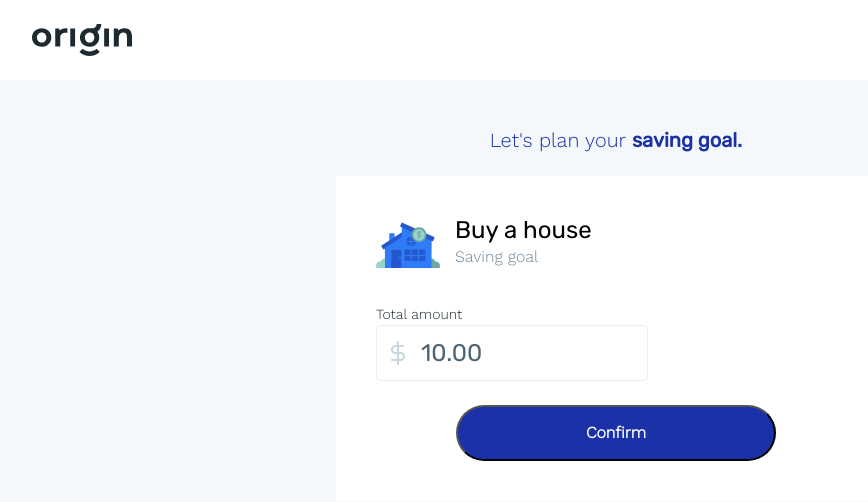
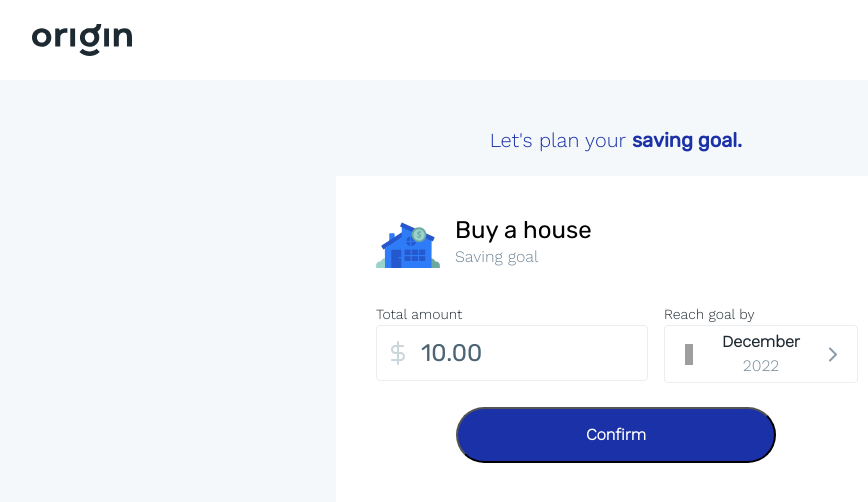
Before and after one commit to ArtemAnikin/ArtemAnikin.github.io, a React (Create React App) app: page / in a window 1280 px wide. Shown: the top 502 px of the page, without its empty margins (24-892 px from the left). Built offline with nearby package versions, Linux system fonts and the light colour scheme.

Commit message:
add ReachDate

```diff
--- /dev/null
+++ b/src/components/ui/ReachDate/ReachDate.module.scss
@@ -0,0 +1,78 @@
+.title{
+  font-family: 'Work Sans', sans-serif;
+  font-style: normal;
+  font-weight: 400;
+  font-size: 14px;
+  line-height: 150%;
+  color: #1E2A32;
+
+  text-align: start;
+  margin: 0;
+
+}
+.wrapper{
+  width: 192px;
+  background: #FFFFFF;
+  border: 1px solid #E9EEF2;
+  border-radius: 4px;
+  display: flex;
+  flex-direction: column;
+  text-decoration: none;
+  height: 56px;
+  align-items: center;
+  position: relative;
+
+  & .date{
+    height: 100%;
+    display: flex;
+    width: 100%;
+    flex-direction: column;
+    align-items: center;
+    justify-content: center;
+    padding: 0 20px;
+
+
+    & .month, .year{
+      font-family: 'Work Sans', sans-serif;
+      font-style: normal;
+      font-weight: 600;
+      font-size: 16px;
+      line-height: 150%;
+      text-align: center;
+      color: #1E2A32;
+    }
+
+    & .year{
+      font-weight: 400;
+      color: #708797;
+
+    }
+  }
+
+  & .dateArrowLeft, .dateArrowRight{
+    content: url("../../../assets/arrow.svg");
+    position: absolute;
+    top: calc((56px - 21px) /2);
+    right: 20px;
+    width: 8px;
+    height: 21px;
+
+    &:hover{
+      cursor: pointer;
+    }
+  }
+
+  & .dateArrowLeft{
+    content: url("../../../assets/arrow-left.svg");
+    left: 20px;
+  }
+}
+
+@media screen and (max-width: 450px){
+  .wrapper{
+    width: 100%!important;
+  }
+  .month, .year {
+    font-size: 14px !important;
+  }
+}
--- /dev/null
+++ b/src/components/ui/ReachDate/ReachDate.tsx
@@ -0,0 +1,54 @@
+import React, { FC, useState } from 'react'
+
+import { getCurrentDate } from 'helpers/getCurrentDate'
+import { monthFormatter } from 'helpers/monthFormatter'
+
+import styles from './ReachDate.module.scss'
+
+export interface IReachDateProps
+	extends React.InputHTMLAttributes<HTMLInputElement> {
+	changeNumberOfMonth: (month: number) => void
+}
+
+const ReachDate: FC<IReachDateProps> = ({ changeNumberOfMonth }) => {
+	const { currentYear, currentMonth } = getCurrentDate()
+
+	const [month, setMonth] = useState(currentMonth)
+	const [year, setYear] = useState(currentYear)
+
+	const handleMonthInc = () => {
+		changeMonth(12, 1)
+	}
+
+	const handleMonthDec = () => {
+		if (currentYear !== year || currentMonth !== month) {
+			changeMonth(1, -1)
+		}
+	}
+
+	const changeMonth = (condition: number, value: number) => {
+		if (month === condition) {
+			setYear(year + value)
+			setMonth(condition === 12 ? 1 : 12)
+		} else {
+			setMonth(month + value)
+		}
+		changeNumberOfMonth(value)
+	}
+
+	return (
+		<>
+			<div className={styles.title}>Reach goal by</div>
+			<div className={styles.wrapper}>
+				<div className={styles.date} data-testid='Reach-date'>
+					<div className={styles.dateArrowLeft} onClick={handleMonthDec}></div>
+					<div className={styles.month}>{monthFormatter(month)}</div>
+					<div className={styles.year}>{year}</div>
+					<div className={styles.dateArrowRight} onClick={handleMonthInc}></div>
+				</div>
+			</div>
+		</>
+	)
+}
+
+export default ReachDate
--- /dev/null
+++ b/src/helpers/getCurrentDate.ts
@@ -0,0 +1,10 @@
+export const getCurrentDate = () => {
+	const today = new Date()
+	const currentMonth = today.getMonth() + 1 //January is 0!
+	const currentYear = today.getFullYear()
+
+	return {
+		currentMonth,
+		currentYear
+	}
+}
--- /dev/null
+++ b/src/helpers/monthFormatter.ts
@@ -0,0 +1,7 @@
+import moment from 'moment'
+
+export const monthFormatter = (month: number): string => {
+	month = month === 0 ? 12 : month
+	const d = new Date(`${month}`)
+	return moment(d).format('MMMM')
+}
--- a/src/widgets/originFinancial/OriginFinancial.widget.tsx
+++ b/src/widgets/originFinancial/OriginFinancial.widget.tsx
@@ -2,6 +2,7 @@ import { FC, useState } from 'react'
 
 import Amount from 'components/ui/Amount/Amount'
 import Button from 'components/ui/Button/Button'
+import ReachDate from 'components/ui/ReachDate/ReachDate'
 
 import houseImg from 'assets/icons/buy-a-house.svg'
 
@@ -9,6 +10,11 @@ import styles from './OriginFinancial.module.scss'
 
 const OriginFinancialWidget: FC = () => {
 	const [currentPrice, setCurrentPrice] = useState(10)
+	const [month, setMonth] = useState(0)
+
+	const changeNumberOfMonth = (value: number) => {
+		setMonth(month + value)
+	}
 
 	return (
 		<div className={styles.wrapper}>
@@ -24,6 +30,10 @@ const OriginFinancialWidget: FC = () => {
 				<div className={styles.totalAmount}>
 					<Amount value={currentPrice} onChangeValue={setCurrentPrice} />
 				</div>
+
+				<div className={styles.reach}>
+					<ReachDate changeNumberOfMonth={changeNumberOfMonth} />
+				</div>
 			</div>
 
 			<div className={styles.submit}>
```
